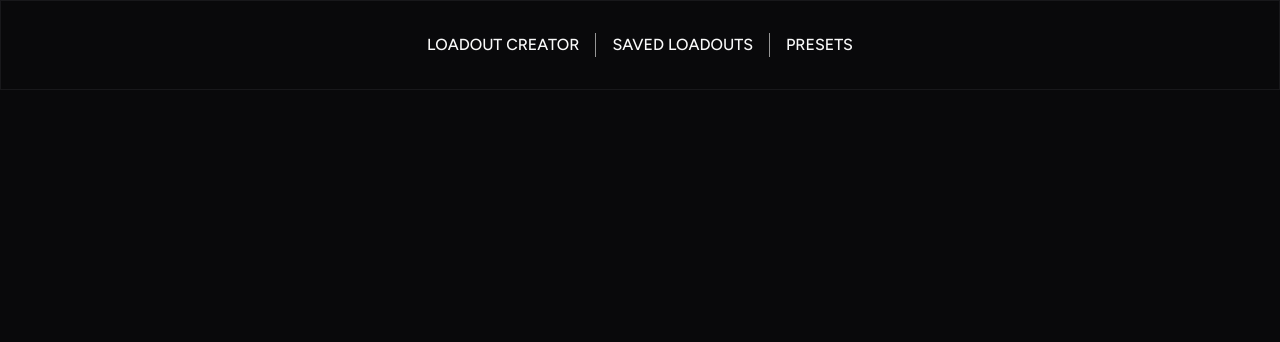
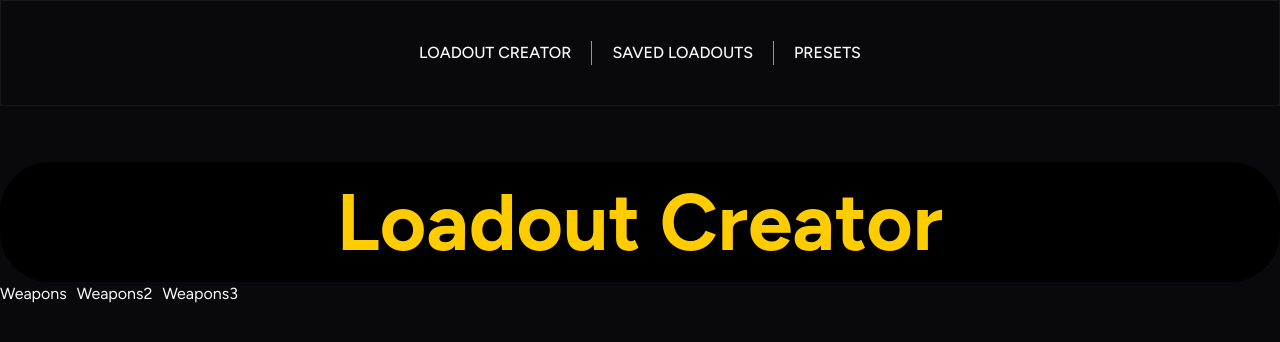
Before and after one commit to B-Fanjoy/7CMBG-LoadoutCreator, a Vue app: page /creator in a window 1280 px wide. Shown: the top 342 px of the page. Built offline with nearby package versions, Linux system fonts and the light colour scheme; a web font is replaced by a local one.

Commit message:
working on adding loadout creator page

```diff
--- a/src/assets/main.css
+++ b/src/assets/main.css
@@ -3,9 +3,21 @@
 
 @theme {
 	--font-sans: "Figtree", serif;
+	--spacing: 5px
 }
 
 .vl {
 	border-left: 1px solid rgb(149, 149, 149);
 	height: auto;
   }
+
+  h1 {
+	text-align: center;
+	color: #ffcc00;
+	font-size: 5rem;
+	background-color: #000000;
+	text-shadow: 2px 2px 10px rgba(0, 0, 0, 0.5);
+	font-weight: bold;
+	margin-top: 1rem;
+	border-radius: 50px;
+}
--- a/src/router/index.js
+++ b/src/router/index.js
@@ -1,5 +1,6 @@
 import { createRouter, createWebHistory } from 'vue-router'
 import HomeView from '../views/HomeView.vue'
+import CreatorView from '../views/CreatorView.vue'
 
 const router = createRouter({
   history: createWebHistory(import.meta.env.BASE_URL),
@@ -8,6 +9,11 @@ const router = createRouter({
       path: '/',
       name: 'home',
       component: HomeView,
+    },
+    {
+      path: '/creator',
+      name: 'creator',
+      component: CreatorView
     }
   ],
 })
--- /dev/null
+++ b/src/views/CreatorView.vue
@@ -0,0 +1,14 @@
+<template>
+  <h1>Loadout Creator</h1>
+  <div class="flex space-x-2">
+    <h2>Weapons</h2>
+    <h2>Weapons2</h2>
+    <h2>Weapons3</h2>
+  </div>
+</template>
+
+<script>
+export default {
+  name: 'CreatorView',
+}
+</script>
```
